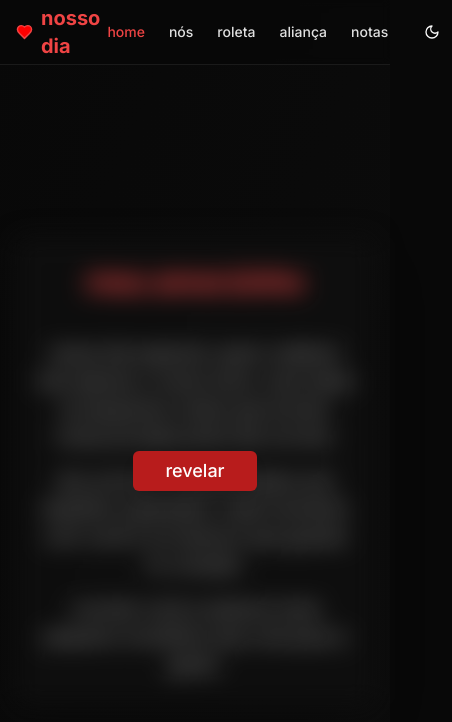
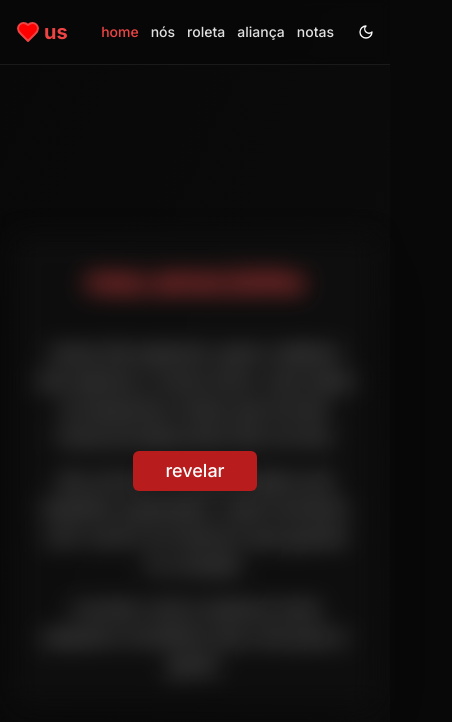
Before and after one commit to joao-pedrozo/valentines-roulette, a Next.js app: page / in a window 390 px wide. Shown: the top 722 px of the page, 452 px wide, since content can reach past the window. Built offline with nearby package versions, Linux system fonts and the light colour scheme.

Commit message:
fix: header sizing on mobile

```diff
--- a/components/navbar.tsx
+++ b/components/navbar.tsx
@@ -11,12 +11,12 @@ export function Navbar() {
   return (
     <header className="sticky top-0 z-50 w-full border-b border-pink-200 dark:border-[#1a1a1a] bg-white/80 dark:bg-[#080808]/90 backdrop-blur-sm">
       <div className="container mx-auto flex h-16 items-center justify-between px-4">
-        <div className="flex items-center gap-2">
-          <Heart className="h-6 w-6 text-red-500" fill="red" />
-          <span className="text-xl font-bold text-red-600 dark:text-red-500">nosso dia</span>
+        <div className="flex items-center gap- mr-2">
+          <Heart className="h-6 w-6 text-red-500 mr-1" fill="red" />
+          <span className="text-xl font-bold text-red-600 dark:text-red-500">us</span>
         </div>
 
-        <nav className="flex items-center gap-6">
+        <nav className="flex items-center gap-3 md:gap-6">
           <Link
             href="/"
             className={`text-sm font-medium transition-colors hover:text-red-600 dark:hover:text-red-500 ${
--- a/components/theme-toggle.tsx
+++ b/components/theme-toggle.tsx
@@ -12,7 +12,7 @@ export function ThemeToggle() {
       variant="ghost"
       size="icon"
       onClick={() => setTheme(theme === "dark" ? "light" : "dark")}
-      className="rounded-full"
+      className="rounded-full mr-[-12px]"
     >
       <Sun className="h-5 w-5 rotate-0 scale-100 transition-all dark:-rotate-90 dark:scale-0" />
       <Moon className="absolute h-5 w-5 rotate-90 scale-0 transition-all dark:rotate-0 dark:scale-100" />
--- a/components/ui/auth-dialog.tsx
+++ b/components/ui/auth-dialog.tsx
@@ -40,7 +40,6 @@ export default function AuthDialog({
     setIsSubmitting(true);
     setError('');
 
-    // Simula um pequeno delay para melhor UX
     await new Promise(resolve => setTimeout(resolve, 500));
 
     const result = await onSubmit({
@@ -49,7 +48,6 @@ export default function AuthDialog({
     });
 
     if (result.success) {
-      // Sucesso - limpa tudo e fecha o diálogo
       setText('');
       setPassword('');
       setError('');
@@ -72,8 +70,6 @@ export default function AuthDialog({
 
   const handleOpen = () => {
     onOpenChange(true);
-
-    // No mobile, dar tempo para o teclado abrir antes de focar
     if (isMobile) {
       setTimeout(() => {
         const firstInput = document.getElementById(type === 'create' ? 'dialog-text' : 'dialog-password') as HTMLInputElement | HTMLTextAreaElement;
@@ -120,7 +116,7 @@ export default function AuthDialog({
     <Dialog open={open} onOpenChange={onOpenChange}>
       <DialogContent
         onOpenAutoFocus={(e) => e.preventDefault()}
-        className={isMobile ? "max-h-[80vh] overflow-y-auto" : ""}
+        className={`w-[95vw] max-w-lg px-4 ${isMobile ? "max-h-[80vh] overflow-y-auto" : ""}`}
       >
         <DialogHeader>
           <DialogTitle>{title}</DialogTitle>
@@ -154,7 +150,7 @@ export default function AuthDialog({
 
             <div className="space-y-2">
               <label htmlFor="dialog-password" className="text-sm font-medium">
-                {type === 'create' ? 'Digite a senha para confirmar' : 'Digite a senha para confirmar'}
+                Digite a senha para confirmar
               </label>
               <Input
                 id="dialog-password"
```
